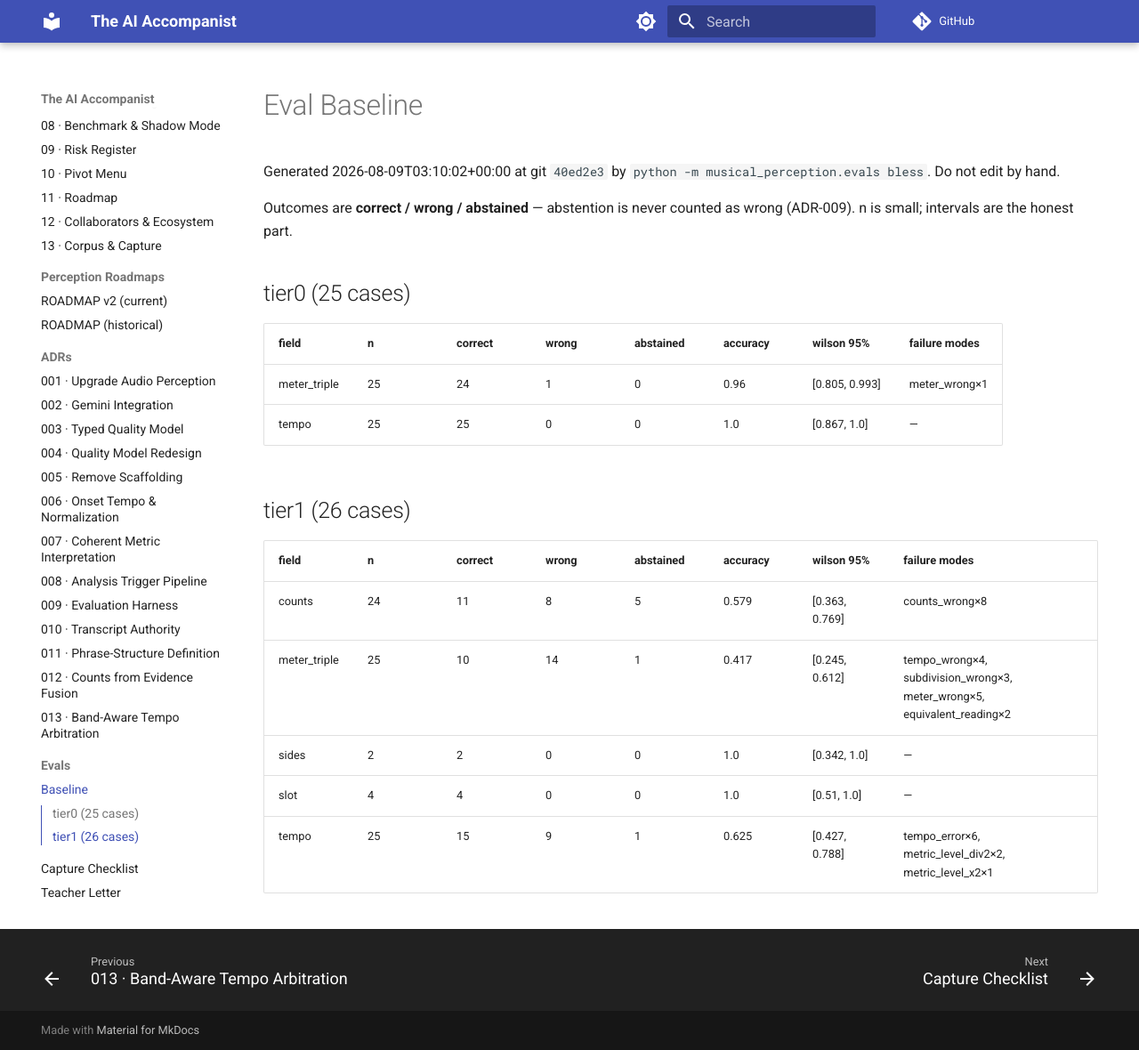
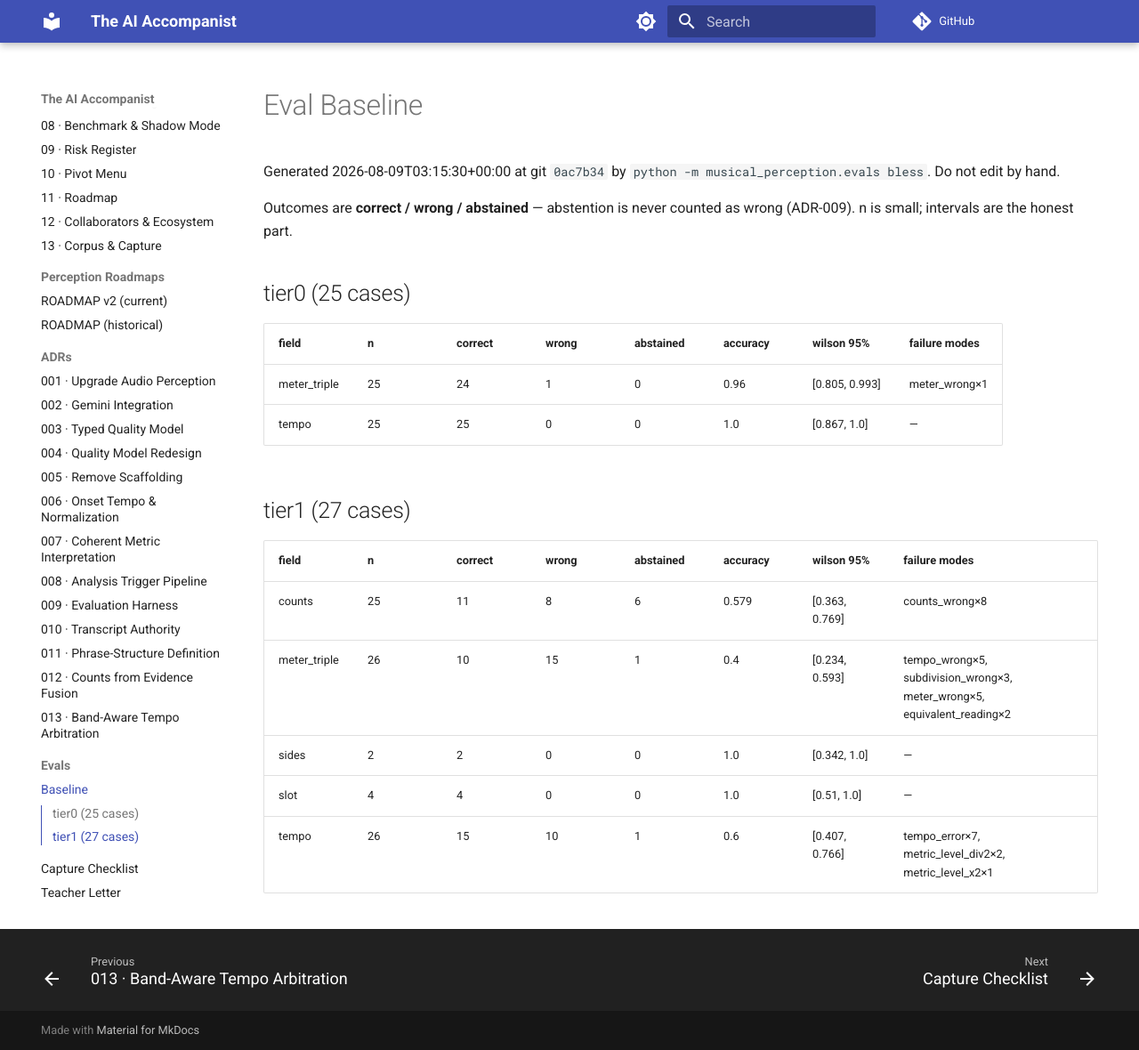
Before and after one commit to ben-juodvalkis/musical-perception, an MkDocs documentation site: the page built from docs/evals/baseline.md, in a window 1280 px wide and 1180 px high. Shown: the whole window at 89% size. Built offline with MkDocs 1.6.1 and Material for MkDocs 9.7.7, drawn with Linux system fonts in a browser that asks for light colours; comment, search, counter and statistics services are not loaded.

Commit message:
feat: rig clip 21 (grand allegro, 4/4 @96) — real tempo drift, not detection
Metronome 96 confirmed, big/sharp full-voice accents on the jumps
("grand jete, and assemble... up two three down two three... jump jump
and jump"), 32 counts.

Tempo read 115.1 BPM, a 19.9% miss — not a clean x2/x3 metric-level
ratio, and the first onset section is nearly perfectly steady (CV=0.00)
at that faster tempo. Reads as genuine tempo drift (energetic delivery
rushing ahead of the click) rather than a detection artifact — a
plausible pedagogical phenomenon the onset detector has no way to
distinguish from "the metronome actually was faster." Counts abstained,
consistent with clips 9/14/17's pattern of declining rather than
committing when the marker stream is irregular.

```diff
--- a/docs/evals/baseline.md
+++ b/docs/evals/baseline.md
@@ -1,6 +1,6 @@
 # Eval Baseline
 
-Generated 2026-08-09T03:10:02+00:00 at git `40ed2e3` by `python -m musical_perception.evals bless`. Do not edit by hand.
+Generated 2026-08-09T03:15:30+00:00 at git `0ac7b34` by `python -m musical_perception.evals bless`. Do not edit by hand.
 
 Outcomes are **correct / wrong / abstained** — abstention is never
 counted as wrong (ADR-009). n is small; intervals are the honest part.
@@ -12,12 +12,12 @@ counted as wrong (ADR-009). n is small; intervals are the honest part.
 | meter_triple | 25 | 24 | 1 | 0 | 0.96 | [0.805, 0.993] | meter_wrong×1 |
 | tempo | 25 | 25 | 0 | 0 | 1.0 | [0.867, 1.0] | — |
 
-## tier1 (26 cases)
+## tier1 (27 cases)
 
 | field | n | correct | wrong | abstained | accuracy | wilson 95% | failure modes |
 |---|---|---|---|---|---|---|---|
-| counts | 24 | 11 | 8 | 5 | 0.579 | [0.363, 0.769] | counts_wrong×8 |
-| meter_triple | 25 | 10 | 14 | 1 | 0.417 | [0.245, 0.612] | tempo_wrong×4, subdivision_wrong×3, meter_wrong×5, equivalent_reading×2 |
+| counts | 25 | 11 | 8 | 6 | 0.579 | [0.363, 0.769] | counts_wrong×8 |
+| meter_triple | 26 | 10 | 15 | 1 | 0.4 | [0.234, 0.593] | tempo_wrong×5, subdivision_wrong×3, meter_wrong×5, equivalent_reading×2 |
 | sides | 2 | 2 | 0 | 0 | 1.0 | [0.342, 1.0] | — |
 | slot | 4 | 4 | 0 | 0 | 1.0 | [0.51, 1.0] | — |
-| tempo | 25 | 15 | 9 | 1 | 0.625 | [0.427, 0.788] | tempo_error×6, metric_level_div2×2, metric_level_x2×1 |
+| tempo | 26 | 15 | 10 | 1 | 0.6 | [0.407, 0.766] | tempo_error×7, metric_level_div2×2, metric_level_x2×1 |
```
Also changed, not shown: 6 other files.
